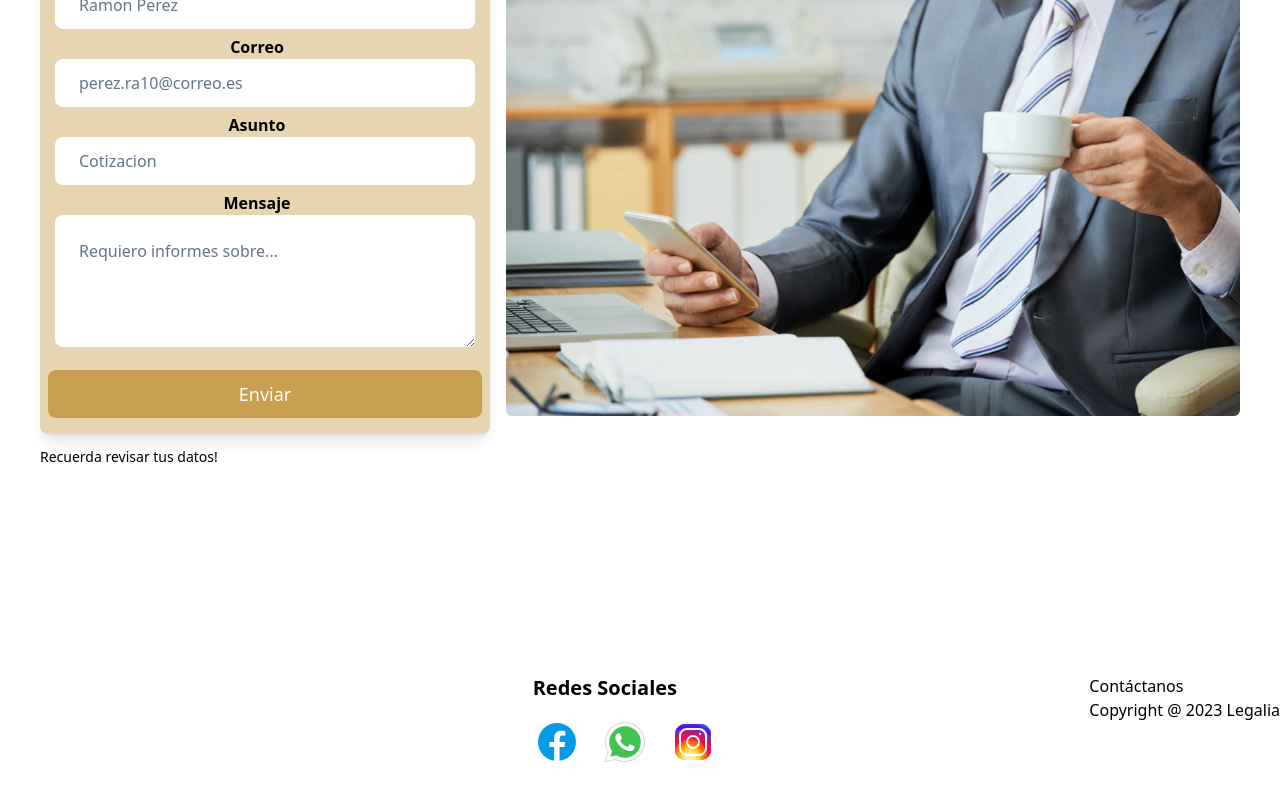
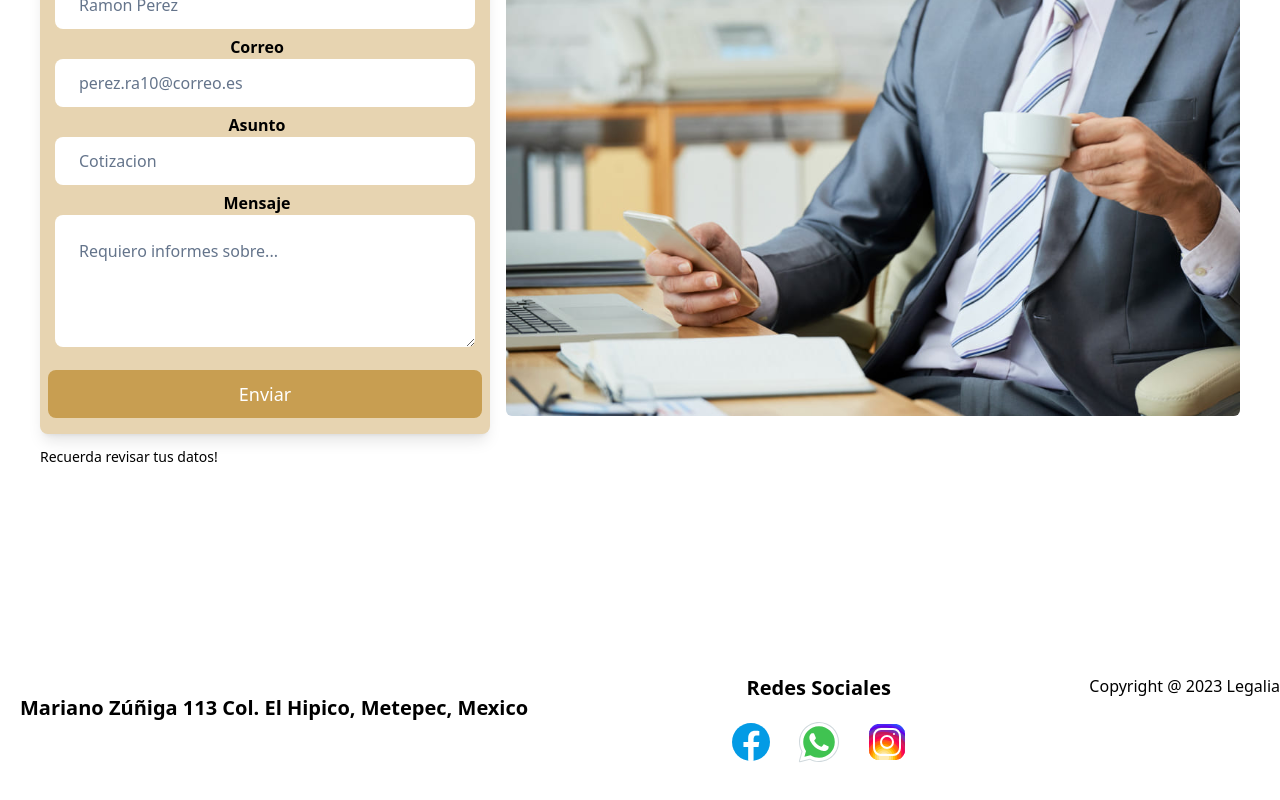
Before and after one commit to MiloDeSkorpio/landing-legalia, a React (Vite) app: page / in a window 1280 px wide. Shown: the part 3648-4448 px from the top of the page. Built offline with nearby package versions, Linux system fonts and the light colour scheme.

Commit message:
Footer-1.1

```diff
--- a/src/components/Copyright.jsx
+++ b/src/components/Copyright.jsx
@@ -3,20 +3,19 @@ import React from 'react'
 import { copyright } from '../data'
 
 const Copyright = () => {
-  const { link, copyText} = copyright
+  const {  copyText} = copyright
   return (
-    <div>
+    <div
+    data-aos='fade-left'
+    data-aos-delay='200'
+    >
       {/** links **/}
       <div
         className='flex flex-col items-center gap-y-4 lg:flex-row justify-between'
-        data-aos='fade-up'
-        data-aos-offset='0'
-        data-aos-delay='200'
       >
-        <a className='hover:text-blue-600 transition' href={link.href}>{link.name}</a>
-      </div>
       {/** copyright **/}
       <div>{copyText}</div>
+      </div>
     </div>
   )
 }
--- a/src/components/Footer.jsx
+++ b/src/components/Footer.jsx
@@ -5,26 +5,25 @@ import { footer } from '../data.js'
 import Copyright from './Copyright.jsx'
 
 const Footer = () => {
-  const { title, logo, social } = footer
+  const { title, address, social } = footer
   return (
     <footer className='py-16 bg-white'>
       <div className='container mx-auto'>
         <div className='flex flex-col items-center text-center lg:flex-row lg:items-start lg:text-left lg:justify-between gap-y-8'>
           {/** logo **/}
           <div
-            data-aos='fade-down'
-            data-aos-offset='200'
+            data-aos='fade-right'
             data-aos-delay='200'
-            className='aspect-ratio aspect-ratio-16/9'
+            className='text-center p-5'
           >
-            <img
-              src={logo}
-              alt='logof'
-              className='w-40 h-20 object-cover'
-            />
+            <h2 className='text-black text-xl font-semibold'>{address}</h2>
           </div>
           {/** social icons **/}
-          <div>
+          <div
+            className='text-center'
+            data-aos='fade-up'
+            data-aos-delay='200'
+          >
             <h2 className='text-xl font-semibold mb-4'>{title}</h2>
             <ul className='flex gap-x-[20px]'>
               {social.map((item, index) => {
--- a/src/data.js
+++ b/src/data.js
@@ -94,7 +94,7 @@ export const contacto = {
 
 export const footer = {
   title: 'Redes Sociales',
-  logo: LogoImg,
+  address: 'Mariano Zúñiga 113 Col. El Hipico, Metepec, Mexico',
   social: [
     {icon: FacebookIcon , href: 'https://www.facebook.com/profile.php?id=100091816060022'},
     {icon: WhatsAppIcon, href: ''},
@@ -103,9 +103,5 @@ export const footer = {
 }
 
 export const copyright = {
-  link: {
-    name: 'Contáctanos',
-    href: '#contacto',
-  },
   copyText: 'Copyright @ 2023 Legalia'
 }
```
